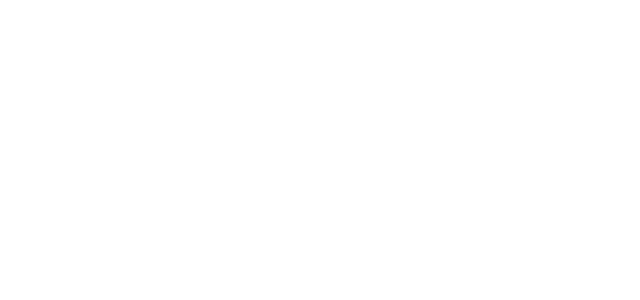
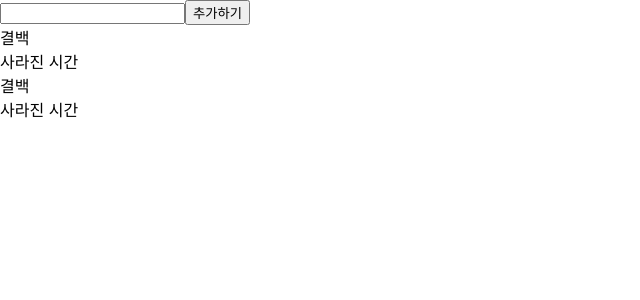
Before and after one commit to I-like-the-movie-movie/ALIKE-d-MOVIE-MOVIE, a React (Create React App) app in the folder alikemovie/: page /post in a window 1280 px wide. Before the commit this address had no page. Shown: the top 300 px of the page, without its empty margins (0-640 px from the left). Built offline with nearby package versions, Linux system fonts and the light colour scheme; data requests are answered from the project's data file.

Commit message:
복구중

```diff
--- a/alikemovie/src/App.js
+++ b/alikemovie/src/App.js
@@ -6,6 +6,7 @@
 import Post from './components/Post';
 import Post2 from './components/Post2';
 import Review from './components/Review';
+import List from './components/List';
 
 // const App = () => {
 //   return (
@@ -21,8 +22,8 @@
     <BrowserRouter>
       <Routes>
         <Route path='/' element={<Home />}></Route>
-        <Route path='/post2' element={<Post2 />}></Route>
-        <Route path='/list2' element={<List2 />}></Route>
+        <Route path='/post' element={<Post />}></Route>
+        <Route path='/list' element={<List />}></Route>
         <Route path='/review' element={<Review />}></Route>
         <Route path="/review/:id" element={<Review />} />
 
--- a/alikemovie/src/components/Home.jsx
+++ b/alikemovie/src/components/Home.jsx
@@ -23,13 +23,13 @@
         <div className='list_button'>
 
           <button className='now_movie_list' onClick={() => {
-            navigate('/list2')
+            navigate('/list')
           }}>
             지금까지의 영화들
           </button>
 
           <button className='review_list' onClick={()=> {
-            navigate('/post2')
+            navigate('/post')
           }}>
             리뷰쓰러 가기
           </button>
--- a/alikemovie/src/components/Post.jsx
+++ b/alikemovie/src/components/Post.jsx
@@ -5,7 +5,7 @@
 // import './Home.css';
 // import Logo from '../assets/logo.svg';
 // import ModalReview from './Modals/ModalReview';
-// import List from './List';
+import List from './List';
 import styled from 'styled-components';
 import axios from "axios";
 
@@ -50,7 +50,7 @@
           onSubmitHandler(review);
         }}
       >
-        {/* <input
+        <input
           type="text"
           onChange={(ev) => {
             const { value } = ev.target;
@@ -59,21 +59,21 @@
               movie_title: value,
             });
           }}
-        /> */}
-                <input
+        />
+                {/* <input
           type="text"
           onChange={(ev) => {
             const { value } = ev.target;
             reviews.reviews = {value}
           }}
-        />
+        /> */}
 
         <button>추가하기</button>
-        {/* <div>
+        <div>
         {reviews?.map((review) => (
           <div key={review.id}>{review.movie_title}</div>
         ))}
-      </div> */}
+      </div>
       </form>
 
       <div>
```
